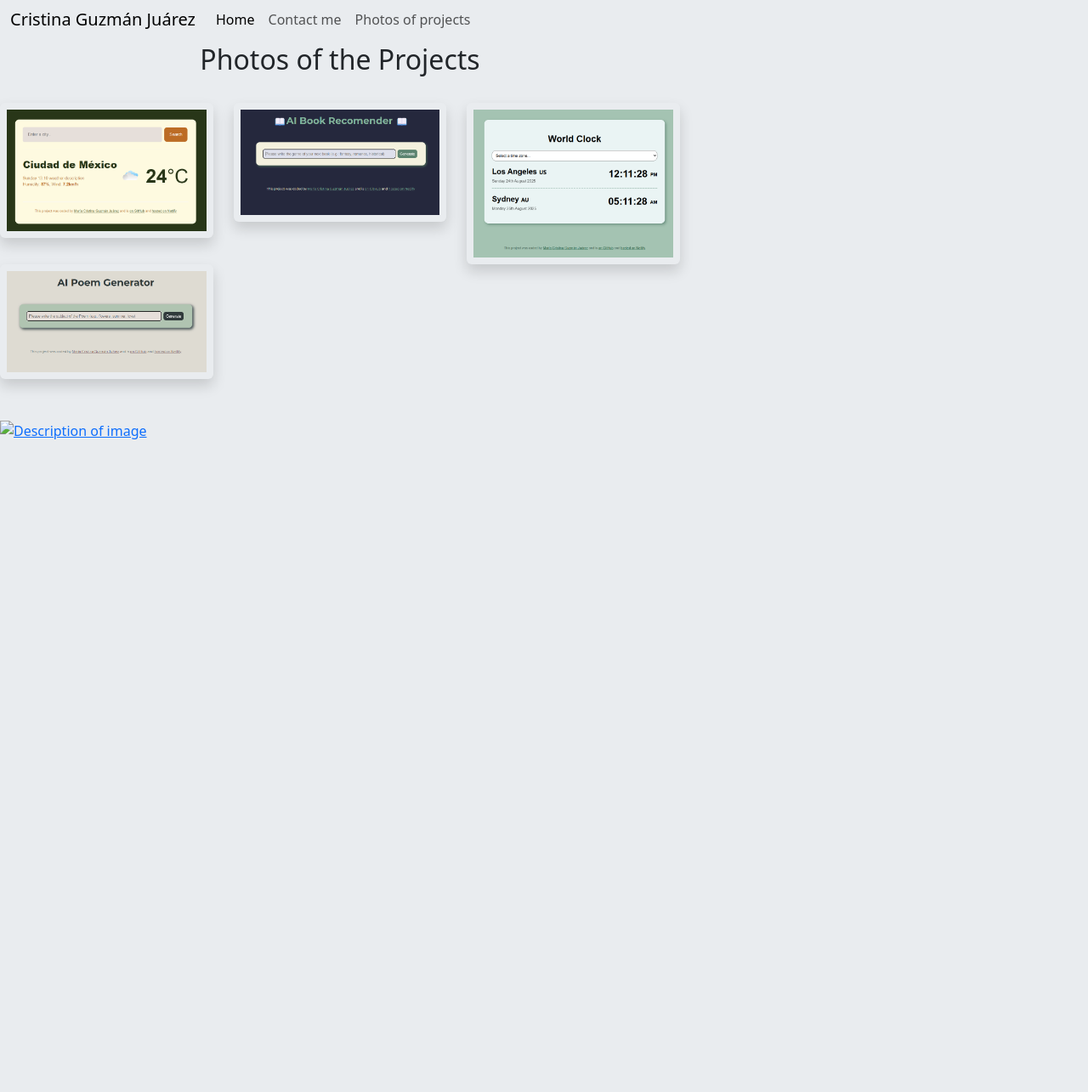
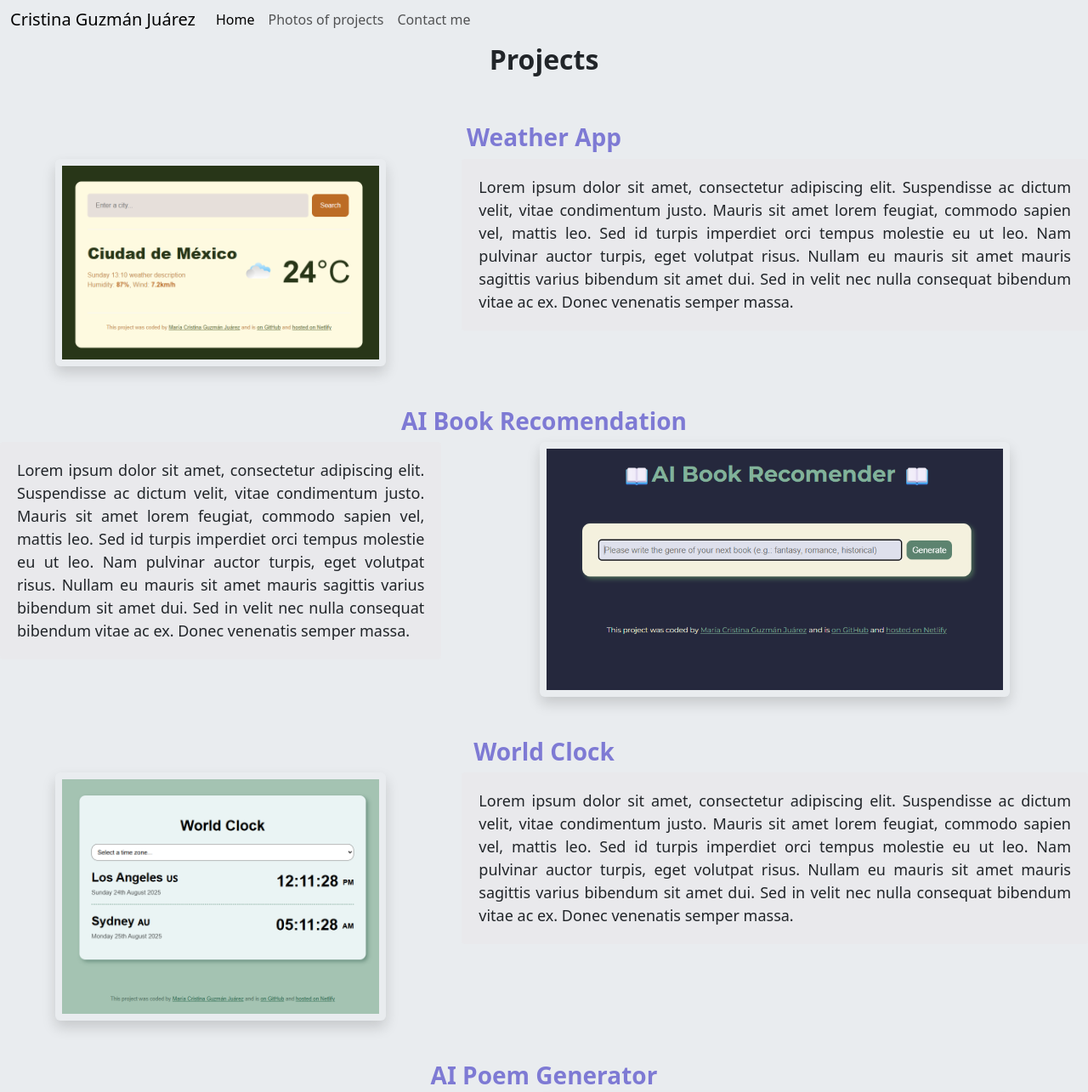
Before and after one commit to mcgj8847/Croissant, a plain HTML site: page photo.html in a window 1280 px wide. Shown: the part 5-1290 px from the top of the page at 85% size. Before the commit the page ends 800 px from the top, so only its background shows below. Drawn offline with nearby package versions, Linux system fonts and the light colour scheme.

Commit message:
Updated Bootstrap and CSS

```diff
--- a/photo.html
+++ b/photo.html
@@ -29,44 +29,112 @@
             <a class="nav-link active" aria-current="page" href="index.html">Home</a>
           </li>
           <li class="nav-item">
+            <a class="nav-link" href="photo.html">Photos of projects</a>
+          </li>
+          <li class="nav-item">
             <a class="nav-link" href="contact.html">Contact me</a>
           </li>
-          <li class="nav-item">
-            <a class="nav-link" href="photo.html">Photos of projects</a>
-          </li>
+
         </ul>
       </div>
     </div>
   </nav>
 
   <div id="imgProjects">
-    <h2>Photos of the Projects</h2>
+    <h2>Projects</h2>
     <br>
-
+    <br>
+    <h3>Weather App</h3>
     <div class="row">
-      <div class="col-sm-4">
+      <div class="col-sm-5">
         <a href="https://stellar-pithivier-dc7f37.netlify.app/" target="_blank"><img src="images/Weather.png"
-            class="img-fluid p-2 shadow rounded" alt="Image of a weather forecast wesite" /></a>
+            class="img-fluid p-2 shadow rounded w-75 mx-auto d-block" alt="Image of a weather forecast wesite" /></a>
       </div>
-      <div class="col-sm-4">
+      <div class="col-sm-7">
+        <div class="d-none d-lg-block">
+          <p>
+            Lorem ipsum dolor sit amet, consectetur adipiscing elit. Suspendisse
+            ac dictum velit, vitae condimentum justo. Mauris sit amet lorem
+            feugiat, commodo sapien vel, mattis leo. Sed id turpis imperdiet
+            orci tempus molestie eu ut leo. Nam pulvinar auctor turpis, eget
+            volutpat risus. Nullam eu mauris sit amet mauris sagittis varius
+            bibendum sit amet dui. Sed in velit nec nulla consequat bibendum
+            vitae ac ex. Donec venenatis semper massa.
+          </p>
+        </div>
+      </div>
+    </div>
+    <br>
+    <br>
+    <h3>AI Book Recomendation</h3>
+    <div class="row">
+      <div class="col-sm-5">
+        <div class="d-none d-lg-block">
+          <p>
+            Lorem ipsum dolor sit amet, consectetur adipiscing elit. Suspendisse
+            ac dictum velit, vitae condimentum justo. Mauris sit amet lorem
+            feugiat, commodo sapien vel, mattis leo. Sed id turpis imperdiet
+            orci tempus molestie eu ut leo. Nam pulvinar auctor turpis, eget
+            volutpat risus. Nullam eu mauris sit amet mauris sagittis varius
+            bibendum sit amet dui. Sed in velit nec nulla consequat bibendum
+            vitae ac ex. Donec venenatis semper massa.
+          </p>
+        </div>
+      </div>
+      <div class="col-sm-7">
         <a href="https://magenta-quokka-8a3726.netlify.app/" target="_blank"><img src="images/book.png"
-            class="img-fluid p-2 shadow rounded" alt="Image of a AI book recomendation page" /></a>
+            class="img-fluid p-2 shadow rounded w-75 mx-auto d-block" alt="Image of a AI book recomendation page" /></a>
       </div>
-      <div class=" col-sm-4">
+    </div>
+    <br>
+    <br>
+    <h3>World Clock</h3>
+    <div class="row">
+      <div class=" col-sm-5">
         <a href="https://vermillion-conkies-cece09.netlify.app/" target="_blank">
-          <img src="images/clock.png" class="img-fluid p-2 shadow rounded" alt="Image of a World Clock website" /></a>
+          <img src="images/clock.png" class="img-fluid p-2 shadow rounded w-75 mx-auto d-block"
+            alt="Image of a World Clock website" /></a>
       </div>
-      <div class=" col-sm-4">
+      <div class="col-sm-7">
+        <div class="d-none d-lg-block">
+          <p>
+            Lorem ipsum dolor sit amet, consectetur adipiscing elit. Suspendisse
+            ac dictum velit, vitae condimentum justo. Mauris sit amet lorem
+            feugiat, commodo sapien vel, mattis leo. Sed id turpis imperdiet
+            orci tempus molestie eu ut leo. Nam pulvinar auctor turpis, eget
+            volutpat risus. Nullam eu mauris sit amet mauris sagittis varius
+            bibendum sit amet dui. Sed in velit nec nulla consequat bibendum
+            vitae ac ex. Donec venenatis semper massa.
+          </p>
+        </div>
+      </div>
+    </div>
+    <br>
+    <br>
+    <h3>AI Poem Generator</h3>
+    <div class="row">
+      <div class="col-sm-5">
+        <div class="d-none d-lg-block">
+          <p>
+            Lorem ipsum dolor sit amet, consectetur adipiscing elit. Suspendisse
+            ac dictum velit, vitae condimentum justo. Mauris sit amet lorem
+            feugiat, commodo sapien vel, mattis leo. Sed id turpis imperdiet
+            orci tempus molestie eu ut leo. Nam pulvinar auctor turpis, eget
+            volutpat risus. Nullam eu mauris sit amet mauris sagittis varius
+            bibendum sit amet dui. Sed in velit nec nulla consequat bibendum
+            vitae ac ex. Donec venenatis semper massa.
+          </p>
+        </div>
+      </div>
+      <div class=" col-sm-7">
         <a href="https://spontaneous-bombolone-dc5525.netlify.app/" target="_blank">
-          <img src="images/Poem.png" class="img-fluid p-2 shadow rounded" alt="Image of a Poem generator website" /></a>
+          <img src="images/Poem.png" class="img-fluid p-2 shadow rounded w-75 mx-auto d-block"
+            alt="Image of a Poem generator website" /></a>
       </div>
     </div>
   </div>
   <br />
   <br />
-  <a href="https://www.example.com">
-    <img src="image.jpg" alt="Description of image">
-  </a>
 </body>
 
 </html>
--- a/src/style.css
+++ b/src/style.css
@@ -1,12 +1,10 @@
 :root {
-  --primary-color: #6c63ff;
-  --secondary-color: #f5f2fe;
+  --primary-color: #514bc9;
+  --secondary-color: #e9e9ecef;
   --box-shadow: 0 5px 10px rgba(0, 0, 0, 0.3);
 }
 
 body {
-  margin: 60px auto;
-  max-width: 800px;
   background-color: #e9ecef !important;
 }
 
@@ -15,6 +13,7 @@ h2,
 h3 {
   text-align: center;
   margin: 0;
+  font-weight: 700 !important;
 }
 
 h1 {
@@ -28,6 +27,7 @@ h2 {
 h3 {
   font-size: 24px;
   opacity: 0.7;
+  color: var(--primary-color) !important;
 }
 
 p {
@@ -36,7 +36,7 @@ p {
   border-radius: 4px;
   font-size: 18px;
   line-height: 1.5;
-  text-align: center;
+  text-align: justify;
 }
 
 .navigation-links {
@@ -53,28 +53,12 @@ p {
   text-transform: capitalize;
 }
 
-.contact-link {
+.button-link {
   background: var(--primary-color);
   box-shadow: var(--box-shadow);
   color: white;
 }
 
-.about-link {
-  color: var(--primary-color);
-  border: 1px solid var(--primary-color);
-}
-
-.homepage-link {
-  color: var(--primary-color);
-  text-align: center;
-  display: block;
-}
-
-.project-link {
-  background: var(--primary-color);
-  box-shadow: var(--box-shadow);
-  color: white;
-}
 .about-paragraphs {
   display: flex;
   margin: 30px 0;
@@ -95,3 +79,6 @@ p {
 .email-link:hover {
   text-decoration: underline;
 }
+img {
+  width: 250px;
+}
```
Also changed, not shown: contact.html (+4 -5 lines), index.html (+7 -7 lines).
